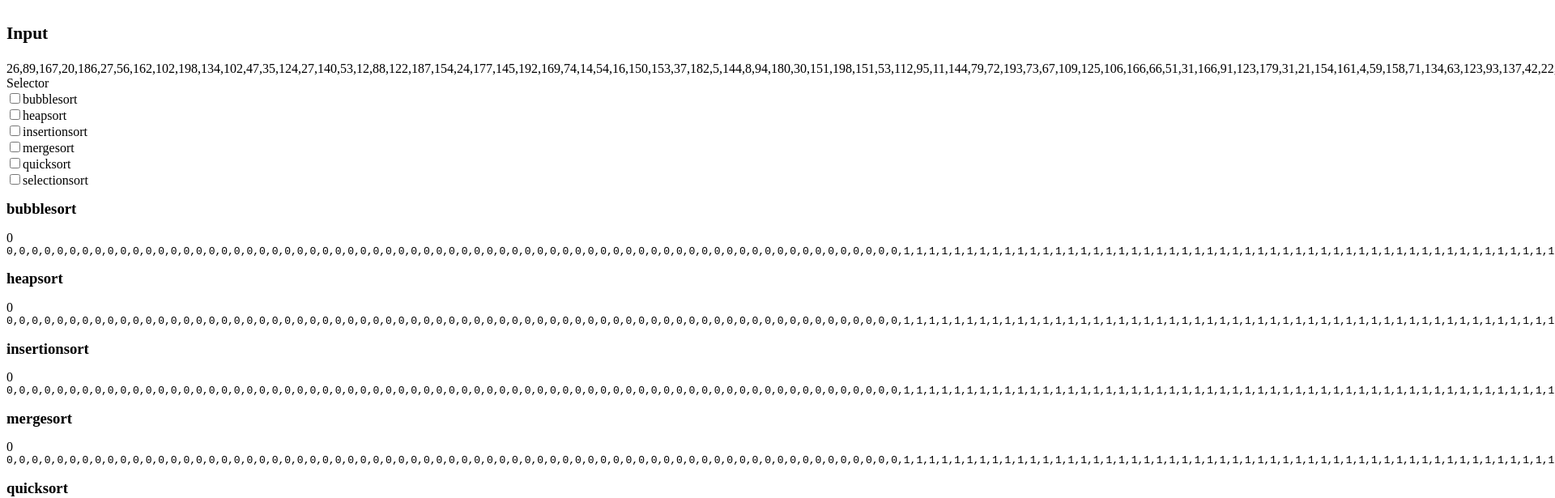
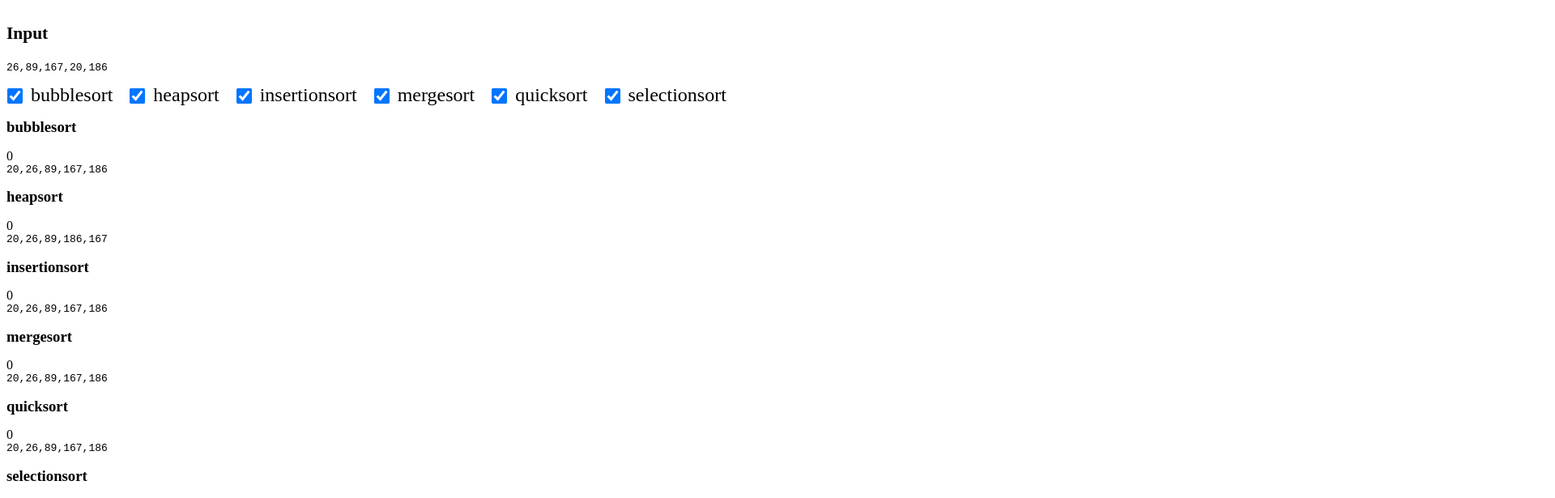
Before and after one commit to Astroleander/uta-5311-project, a React app: page / in a window 1280 px wide. Shown: the top 615 px of the page at 81% size, 1920 px wide, since content can reach past the window. Built offline with nearby package versions, Linux system fonts and the light colour scheme.

Commit message:
finish selector

```diff
--- a/src/container/App.tsx
+++ b/src/container/App.tsx
@@ -6,7 +6,7 @@ import Selector from './Selector';
 import './style.less';
 
 export default function App() {
-  const [input, setInput] = useState(() => new Array(15000).fill(0).map(() => ~~(200 * Math.random())));
+  const [input, setInput] = useState(() => new Array(5).fill(0).map(() => ~~(200 * Math.random())));
   const [selected, setSelected] = useState<Map<string,string>|null>(null);
   const onInputChanged = (newInput) => {
     setInput(newInput);
--- a/src/container/Input.tsx
+++ b/src/container/Input.tsx
@@ -3,6 +3,6 @@ import React from 'react';
 export default function Input({ input, onInputChanged }) {
   return <section>
     <h1>Input</h1>
-    {String(input)}
+    <pre>{String(input)}</pre>
   </section>
 }
--- a/src/container/Selector.tsx
+++ b/src/container/Selector.tsx
@@ -1,18 +1,35 @@
-import React, { useEffect } from 'react';
+import React, { useEffect, useState } from 'react';
 import { route } from '../utils/route';
 
 export default function Selector({ onSelectedChanged }) {
+  const addCheckedList = (checked, name) => {
+    if (checked) {
+      setCheckedList(checkedList.concat(name));
+    } else {
+      setCheckedList(checkedList.filter(lname => lname !== name))
+    }
+  }
+
+  const [checkedList, setCheckedList] = useState<string[]>(Array.from(route.keys()));
   useEffect(() => {
-    onSelectedChanged(route);
-  }, []);
+    let newMap = new Map();
+    for (const [key, path] of route) {
+      if (checkedList.indexOf(key) !== -1) {
+        newMap.set(key, path);
+      }
+    }
+    onSelectedChanged(newMap);
+  }, [checkedList]);
   return (
-    <section>
-      Selector
+    <section className={"selector-wrapper"}>
       {
-      Array.from(route.keys()).map(algo => <div key={algo}>
-        <input id={algo} type='checkbox' />
-        <label htmlFor={algo}>{algo}</label>
-      </div>)
+      Array.from(route.keys()).map(
+        algo =>
+          <div key={algo}  className={"selector"}>
+            <input id={algo} type='checkbox' checked={checkedList.indexOf(algo) !== -1} onChange={(e) => addCheckedList(e.target.checked, algo)}/>
+            <label htmlFor={algo}>{algo}</label>
+          </div>
+        )
       }
     </section>
   );
--- a/src/container/style.less
+++ b/src/container/style.less
@@ -4,3 +4,18 @@ article {
   h1 { font-size: 1.34em; }
   h2 { font-size: 1.17em; }
 }
+.selector-wrapper {
+  display: flex;
+  flex-flow: row;
+}
+.selector {
+  padding-right: 20px;
+  input[type=checkbox]
+  {
+    transform: scale(1.5);
+  }
+  label {
+    margin-left: 10px;
+    font-size: 1.5em;
+  }
+}
--- a/src/index.html
+++ b/src/index.html
@@ -3,7 +3,7 @@
     <meta charset="UTF-8">
     <meta name="viewport" content="width=device-width, initial-scale=1.0">
     <meta http-equiv="X-UA-Compatible" content="ie=edge">
-    <title>Codash</title>
+    <title>5311 Project 1001888594</title>
 </head>
 <body>
     <div id="app"></div>
```
